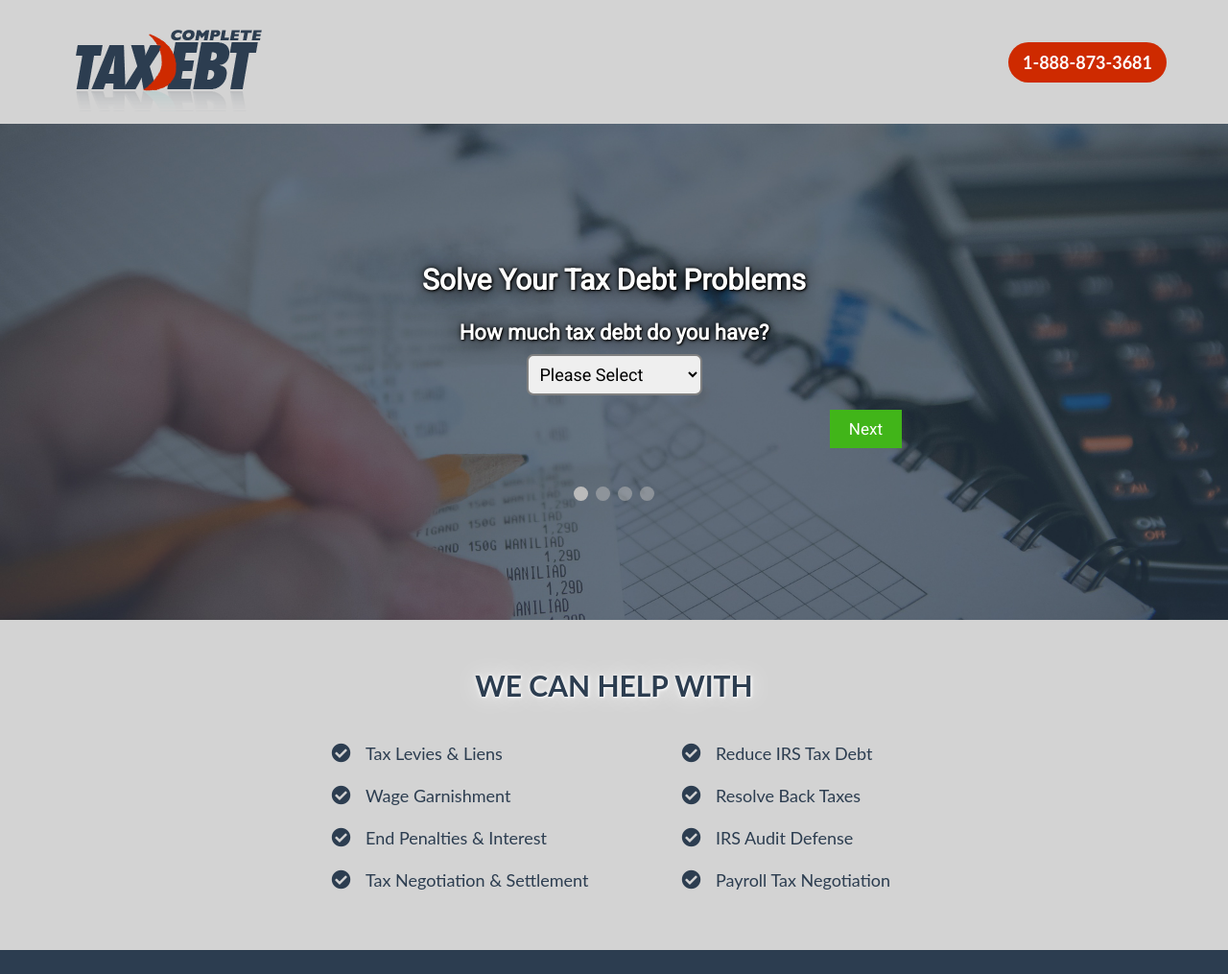
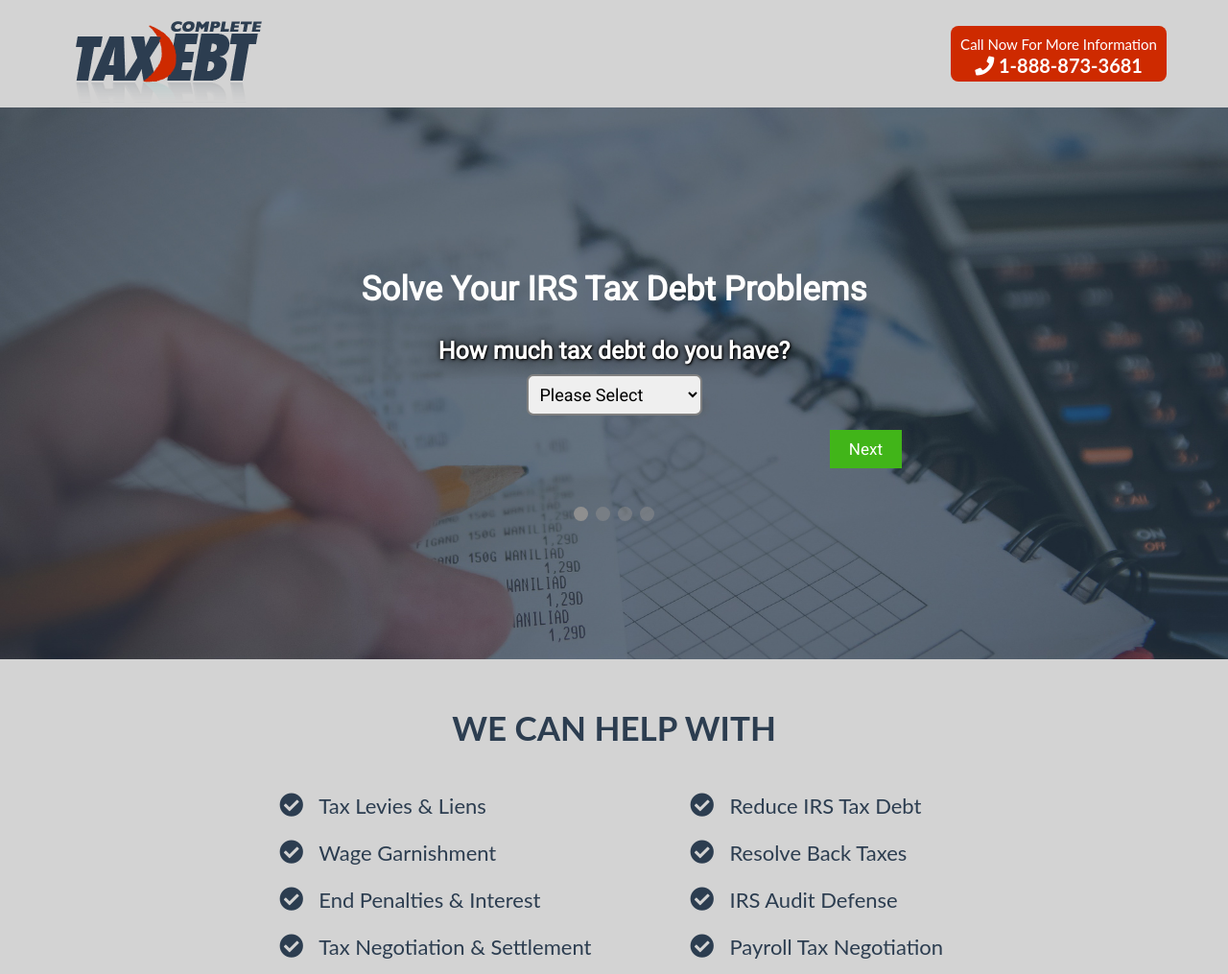
Before and after one commit to Russlascala/mutistep-form-site-CTD, a plain HTML site: page index.html in a window 1280 px wide. Shown: the top 1015 px of the page at 96% size. Drawn offline with Linux system fonts and the light colour scheme.

Commit message:
made changes to the webpage

```diff
--- a/css/style.css
+++ b/css/style.css
@@ -14,7 +14,7 @@ body {
 }
 /* ========== Start Header section ========== */
 #main-header {
-    padding: 0.85em 0;
+   padding: 5px 0;
 }
 .bgColor{
     background: lightgray;
@@ -29,18 +29,27 @@ body {
     display: flex;
     justify-content: center;
 }
-#numberRight span{
-    font-size: 18px;
+#whole-num{
+    text-align:center;
+    font-size:20px;
     font-weight: bold;
+}
+#text-top{
+    font-weight: normal;
+    font-size: 15px;
+}
+
+#whole-num{
     color: white;
     background: #CE2A00;
-    padding:10px 15px;
-    border-radius: 30px;
+    padding:5px 10px;
+    border-radius: 8px;
 }
-#numberRight span:hover{
+#whole-num:hover{
     cursor: pointer;
     background-color: #2c3d50;
 }
+
 /* ========== END Header section ========== */
 /* ========== START  Image and multi step Form section ========== */
 #bgImg{
@@ -53,7 +62,7 @@ body {
 /* Style the form */
 #regForm {
   background-color: #ffffff00;
-  margin: 100px auto;
+  /* margin: 100px auto; */
   font-family: 'Roboto', sans-serif;
   padding: 40px;
   width: 50%;
@@ -64,13 +73,13 @@ body {
 h2 {
     text-align: center;
     color:#fff;
-    font-size:30px;
-    text-shadow: 1px 1px 2px black, 0 0 25px rgb(0, 0, 0), 0 0 5px rgb(0, 0, 0);
+    font-size:35px;
+    /* text-shadow: 1px 1px 2px black, 0 0 25px rgb(0, 0, 0), 0 0 5px rgb(0, 0, 0); */
 }
 
 .title{
     text-align: center;
-    font-size: 22px;
+    font-size: 25px;
     font-weight: bold;
     color:white;
     text-shadow: 1px 1px 2px black, 0 0 25px rgb(0, 0, 0), 0 0 5px rgb(0, 0, 0);
@@ -120,18 +129,22 @@ button {
   font-size: 17px;
   font-family: 'Roboto', sans-serif;
   cursor: pointer;
+  /* text-align: center; */
 }
 
 button:hover {
-  opacity: 0.8;
+    opacity: 0.9;
+     -webkit-box-shadow: 0px -1px 40px -4px rgba(0,0,0,0.75);
+    -moz-box-shadow: 0px -1px 40px -4px rgba(0,0,0,0.75);
+    box-shadow: 0px -1px 40px -4px rgba(0,0,0,0.75);
 }
 
 #prevBtn {
-  background-color: #bbbbbb;
+  background-color: #8f8f8f;
 }
 
 #disclaimer{
-    font-size: 12px;
+    font-size: 13px;
     color: rgb(240, 240, 240);
     text-align:left;
     font-weight: normal;
@@ -147,7 +160,7 @@ button:hover {
   height: 15px;
   width: 15px;
   margin: 0 2px;
-  background-color: #bbbbbb;
+  background-color: #8f8f8f;
   border: none;
   border-radius: 50%;
   display: inline-block;
@@ -169,21 +182,20 @@ button:hover {
     color: #2c3d50;
     text-align:center;
     margin-top: 50px;
-    font-size: 24px;
-    text-shadow: 1px 1px 2px rgb(255, 255, 255), 0 0 25px rgb(255, 255, 255), 0 0 5px rgb(255, 255, 255);
+    font-size: 27px;
 }
 
 .list-container{
-    max-width: 600px;
+    max-width: 710px;
     display: block;
     margin-left: auto;
     margin-right: auto;
     margin-bottom: 50px;
-    font-size:18px;
+    font-size:22px;
     color: #2c3d50;
 }
 .list-container i{
-    font-size: 20px;
+    font-size: 25px;
 }
 
 /* ========== END we can help list ========== */
@@ -331,6 +343,17 @@ No media query since this is the default in Bootstrap because it is "mobile firs
 
 /* Greater than 480 px */
 @media screen and (min-width:480px){
+
+
+   /* Form */
+    #regForm{
+        margin: 20px auto;
+    }
+
+}
+
+/* Small devices (landscape phones, 544px and up) */
+@media (min-width: 544px) {
     /* ========== START Header section ========== */
     .container-content{
         display: flex;
@@ -348,20 +371,17 @@ No media query since this is the default in Bootstrap because it is "mobile firs
         justify-content: flex-end;
     }
    /* ========== END Header section ========== */
+    /* Form */
+    #regForm {
+        margin: 30px auto;
+    }
 
-   /* Form */
-    #regForm{
-        margin: 60px auto;
-    }
+
 
 }
 
-/* Small devices (landscape phones, 544px and up) */
-@media (min-width: 544px) {
-    /* Form */
-    #regForm {
-        margin: 80px auto;
-    }
+/* Medium devices (tablets, 768px and up) The navbar toggle appears at this breakpoint */
+@media (min-width: 768px) {
 
     /* help list */
     .list-container{
@@ -372,13 +392,8 @@ No media query since this is the default in Bootstrap because it is "mobile firs
         padding: 10px;
     }
     #help-title{
-        font-size: 30px;
+        font-size: 35px;
     }
-
-}
-
-/* Medium devices (tablets, 768px and up) The navbar toggle appears at this breakpoint */
-@media (min-width: 768px) {
     /* ========== START of content 3 steps ========== */
     #threeSteps{
         display: flex;
@@ -434,6 +449,10 @@ No media query since this is the default in Bootstrap because it is "mobile firs
 
 /* Extra large devices (large desktops, 1200px and up) */
 @media (min-width: 1200px) {
+    /* Form Styles */
+    #regForm {
+        margin: 100px auto;
+    }
      /* ========== START of two img and txt Sections ========== */
     #twoImg {
         display: flex;
--- a/index.html
+++ b/index.html
@@ -32,7 +32,13 @@
                         <img src="./imgs/logo.png" class="logoImg" alt="">
                     </div>
                     <div id="numberRight">
-                        <span>1-888-873-3681</span>
+                        <span id="whole-num">
+                            <span id="text-top" >
+                            Call Now For More Information
+                            </span>
+                            <br>
+                            <i class="fas fa-phone"></i> 1-888-873-3681
+                        </span>
                     </div>
                 </div>
             </div>
@@ -42,7 +48,7 @@
     <div id="bgImg">
         <form id="regForm" action="">
 
-            <h2>Solve Your Tax Debt Problems</h2>
+            <h2>Solve Your IRS Tax Debt Problems</h2>
 
             <!-- One "tab" for each step in the form: -->
             <div class="tab title">How much tax debt do you have?
@@ -75,13 +81,13 @@
                 </select>
             </div>
 
-            <div class="tab title">Complete the form and get your FREE estimate
+            <div class="tab title">Complete The Form and Get Your FREE Consultation
                 <p><input placeholder="Full Name" oninput="this.className = ''"></p>
                 <p><input placeholder="Email" oninput="this.className = ''"></p>
                 <p><input placeholder="Phone" oninput="this.className = ''"></p>
                 <p><input placeholder="Zip Code" oninput="this.className = ''"></p>
                 <p id="disclaimer">
-                    By clicking the "Submit" button, you agree to our Privacy Policy and authorize Complete Tax Debt and its
+                    By clicking the "Get My FREE Consultation" button, you agree to our Privacy Policy and authorize Complete Tax Debt and its
                     partners to contact you at the phone number you provided using automated technology including auto-dialers,
                     pre-recorded messages and text messages, even if your phone is a mobile number or is listed on any state, federal or
                     corporate "Do Not Call" lists, and you are not required to give your consent as a condition of service.
--- a/js/script.js
+++ b/js/script.js
@@ -14,7 +14,9 @@ function showTab(n) {
         document.getElementById("prevBtn").style.display = "inline";
     }
     if (n == (x.length - 1)) {
-        document.getElementById("nextBtn").innerHTML = "Submit";
+        document.getElementById("nextBtn").innerHTML = "Get My FREE Consultation";
+        document.getElementById("nextBtn").setAttribute(
+            "style", "font-size: 20px; padding: 8px 12px; margin-top:10px;");
     } else {
         document.getElementById("nextBtn").innerHTML = "Next";
     }
```
